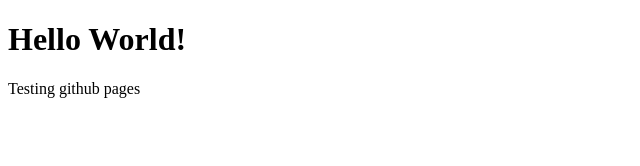
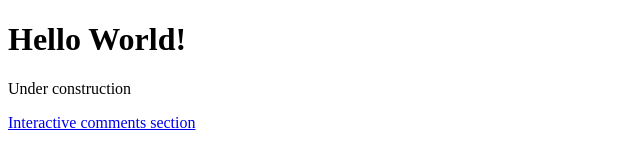
Before and after one commit to geodask/geodask.github.io, a plain HTML site: page index.html in a window 1280 px wide. Shown: the whole page, without its empty margins (0-640 px from the left). Drawn offline with Linux system fonts and the light colour scheme.

Commit message:
chore: add link to interactive comments section

```diff
--- a/index.html
+++ b/index.html
@@ -1,14 +1,18 @@
 <!DOCTYPE html>
 <html lang="en">
-<head>
-    <meta charset="UTF-8">
+  <head>
+    <meta charset="UTF-8" />
     <meta name="google-site-verification" content="fIY1ef06SV4VYEJGMzeL8nRCa6gVZpdPEY0Glh2pduw" />
-    <meta http-equiv="X-UA-Compatible" content="IE=edge">
-    <meta name="viewport" content="width=device-width, initial-scale=1.0">
+    <meta http-equiv="X-UA-Compatible" content="IE=edge" />
+    <meta name="viewport" content="width=device-width, initial-scale=1.0" />
     <title>Hello World!</title>
-</head>
-<body>
+  </head>
+  <body>
     <h1>Hello World!</h1>
-    <p>Testing github pages</p>
-</body>
+    <p>Under construction</p>
+
+    <a href="https://geodask.netlify.app/interactive-comments-section">
+      Interactive comments section
+    </a>
+  </body>
 </html>
```
